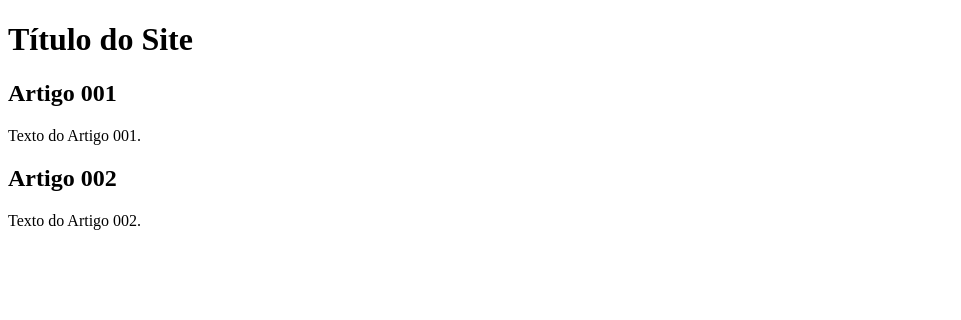
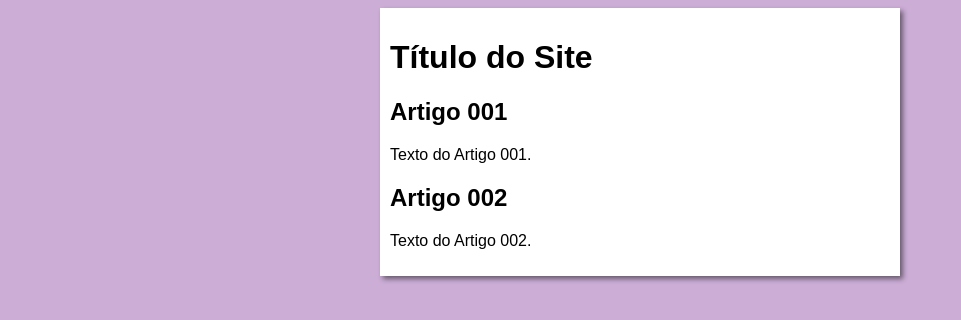
Before and after one commit to Stephanie-88/projeto-site, a plain HTML site: page index.html in a window 1280 px wide. Shown: the whole page, without its empty margins (0-961 px from the left). Drawn offline with Linux system fonts and the light colour scheme.

Commit message:
I inserted the folder "estilos" and the archive style.css

```diff
--- /dev/null
+++ b/estilos/style.css
@@ -0,0 +1,17 @@
+* {
+    font-family: Arial, Helvetica, sans-serif;
+    font-size: 16 px;
+
+}
+
+body {
+    background-color: rgb(203, 173, 214);
+}
+
+main {
+    background-color: white;
+    width: 500px;
+    margin: auto;
+    padding: 10px;
+    box-shadow: 3px 3px 5px rgba(0, 0, 0, 0.486);
+}
--- a/index.html
+++ b/index.html
@@ -5,6 +5,7 @@
     <meta http-equiv="X-UA-Compatible" content="IE=edge">
     <meta name="viewport" content="width=device-width, initial-scale=1.0">
     <title>Titulo do site</title>
+    <link rel="stylesheet" href="estilos/style.css">
 </head>
 <body>
     <main>
```
